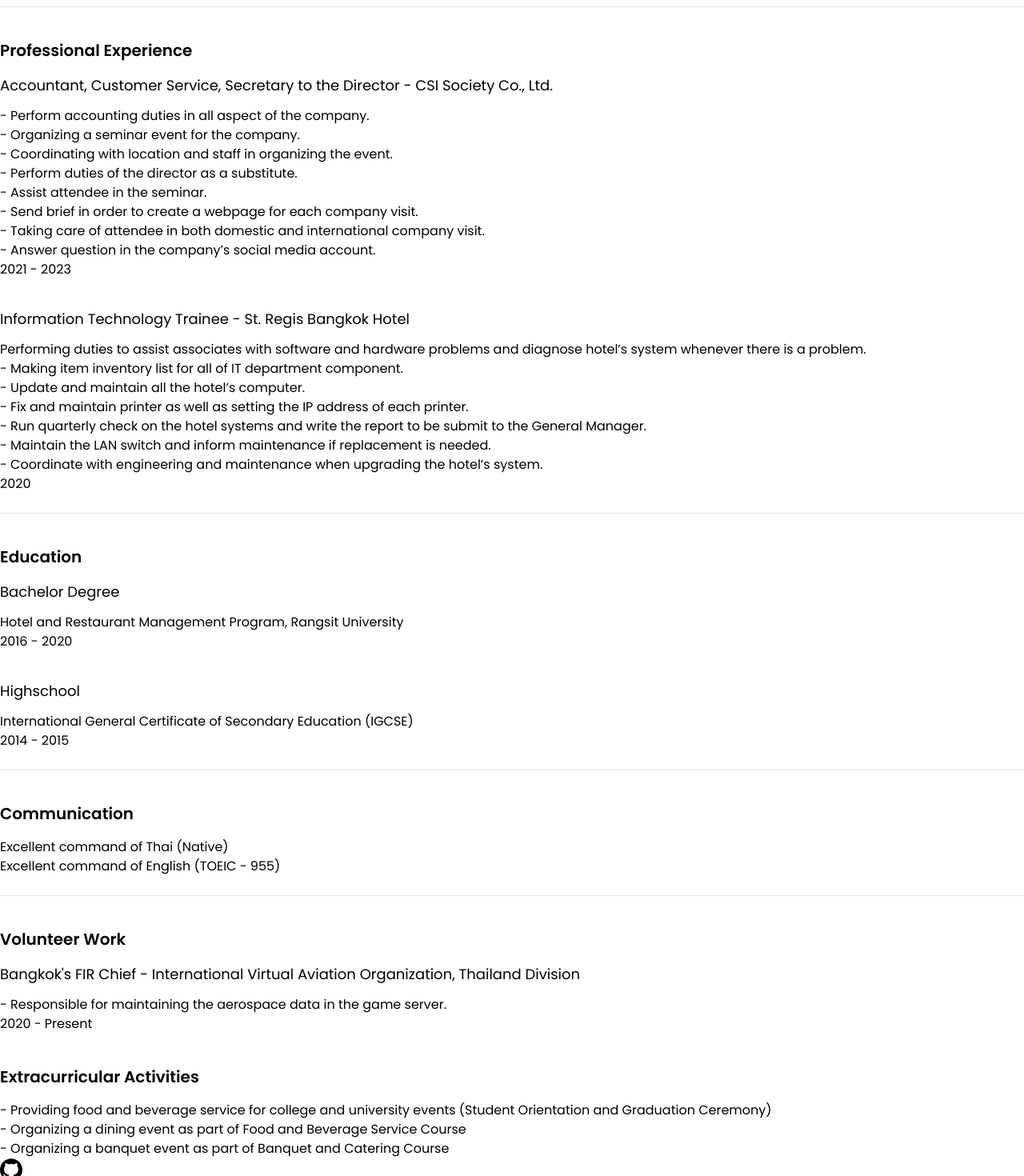
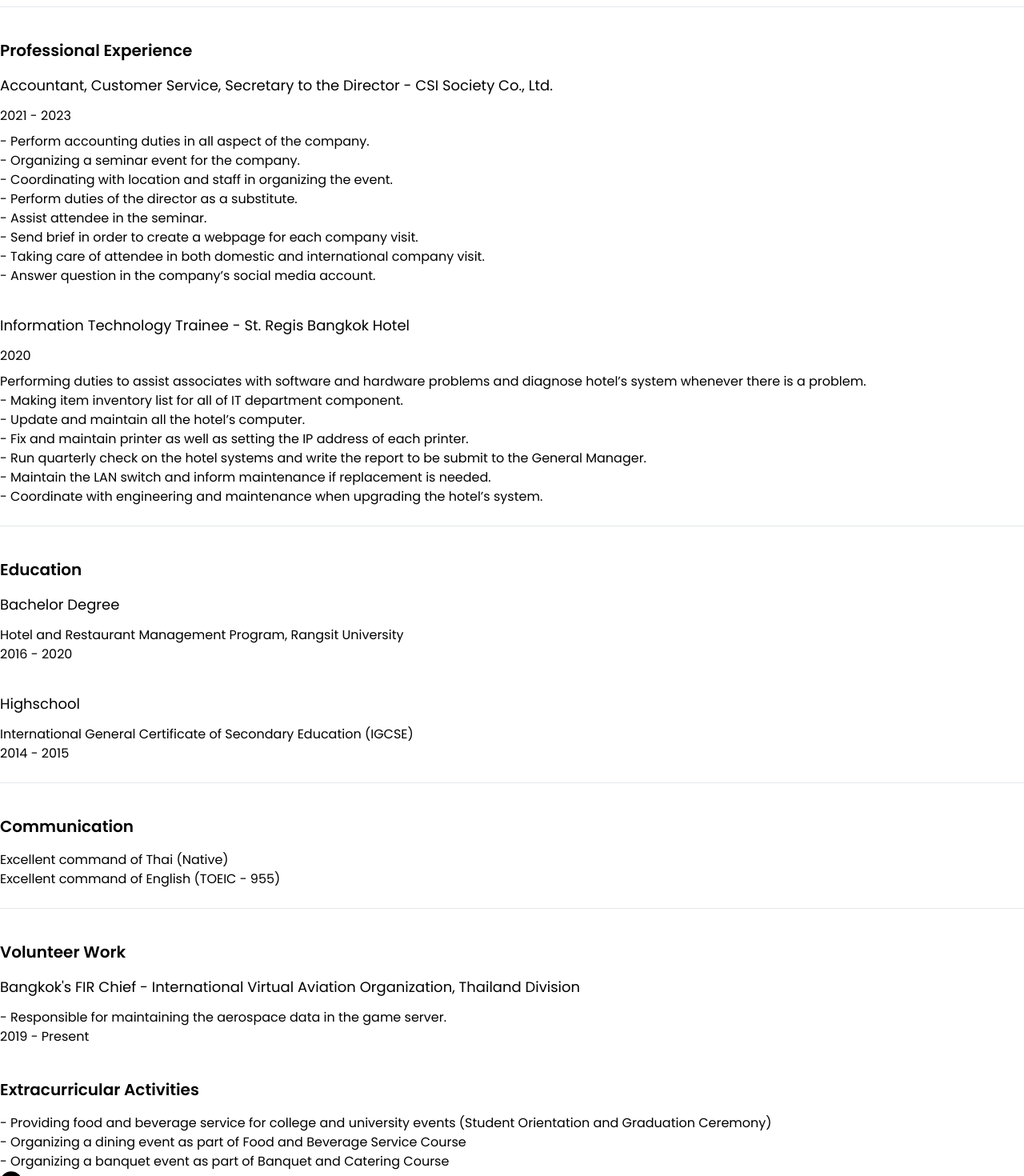
Before and after one commit to Tatpolc/portfolio-web, a React (Create React App) app: page /portfolio-web/about in a window 1280 px wide. Shown: the part 320-1790 px from the top of the page at 80% size. Built offline with nearby package versions, Linux system fonts and the light colour scheme.

Commit message:
adjust information to about, add h5 default style

```diff
--- a/src/AboutMe.js
+++ b/src/AboutMe.js
@@ -15,6 +15,7 @@
             <div>
                 <h3>Professional Experience</h3>
                 <h4>Accountant, Customer Service, Secretary to the Director - CSI Society Co., Ltd.</h4>
+                <h5>2021 - 2023</h5>
                 <p>- Perform accounting duties in all aspect of the company.</p>
                 <p>- Organizing a seminar event for the company.</p>
                 <p>- Coordinating with location and staff in organizing the event.</p>
@@ -23,9 +24,9 @@
                 <p>- Send brief in order to create a webpage for each company visit.</p>
                 <p>- Taking care of attendee in both domestic and international company visit.</p>
                 <p>- Answer question in the company’s social media account.</p>
-                <p>2021 - 2023</p>
                 <br />
                 <h4>Information Technology Trainee - St. Regis Bangkok Hotel</h4>
+                <h5>2020</h5>
                 <p>Performing duties to assist associates with software and hardware problems and diagnose hotel’s system whenever there is a problem.</p>
                 <p>- Making item inventory list for all of IT department component.</p>
                 <p>- Update and maintain all the hotel’s computer.</p>
@@ -33,7 +34,6 @@
                 <p>- Run quarterly check on the hotel systems and write the report to be submit to the General Manager.</p>
                 <p>- Maintain the LAN switch and inform maintenance if replacement is needed.</p>
                 <p>- Coordinate with engineering and maintenance when upgrading the hotel’s system.</p>
-                <p>2020</p>
             </div>
             <br />
             <hr />
@@ -63,7 +63,7 @@
                 <h3>Volunteer Work</h3>
                 <h4>Bangkok's FIR Chief - International Virtual Aviation Organization, Thailand Division</h4>
                 <p>- Responsible for maintaining the aerospace data in the game server.</p>
-                <p>2020 - Present</p>
+                <p>2019 - Present</p>
                 <br />
                 <h3>Extracurricular Activities</h3>
                 <p>- Providing food and beverage service for college and university events (Student Orientation and Graduation Ceremony)</p>
--- a/src/index.css
+++ b/src/index.css
@@ -14,6 +14,9 @@
   }
   h4 {
     @apply my-3 text-lg font-medium
+  }
+  h5 {
+    @apply my-2 font-medium
   }
 }
 
```
